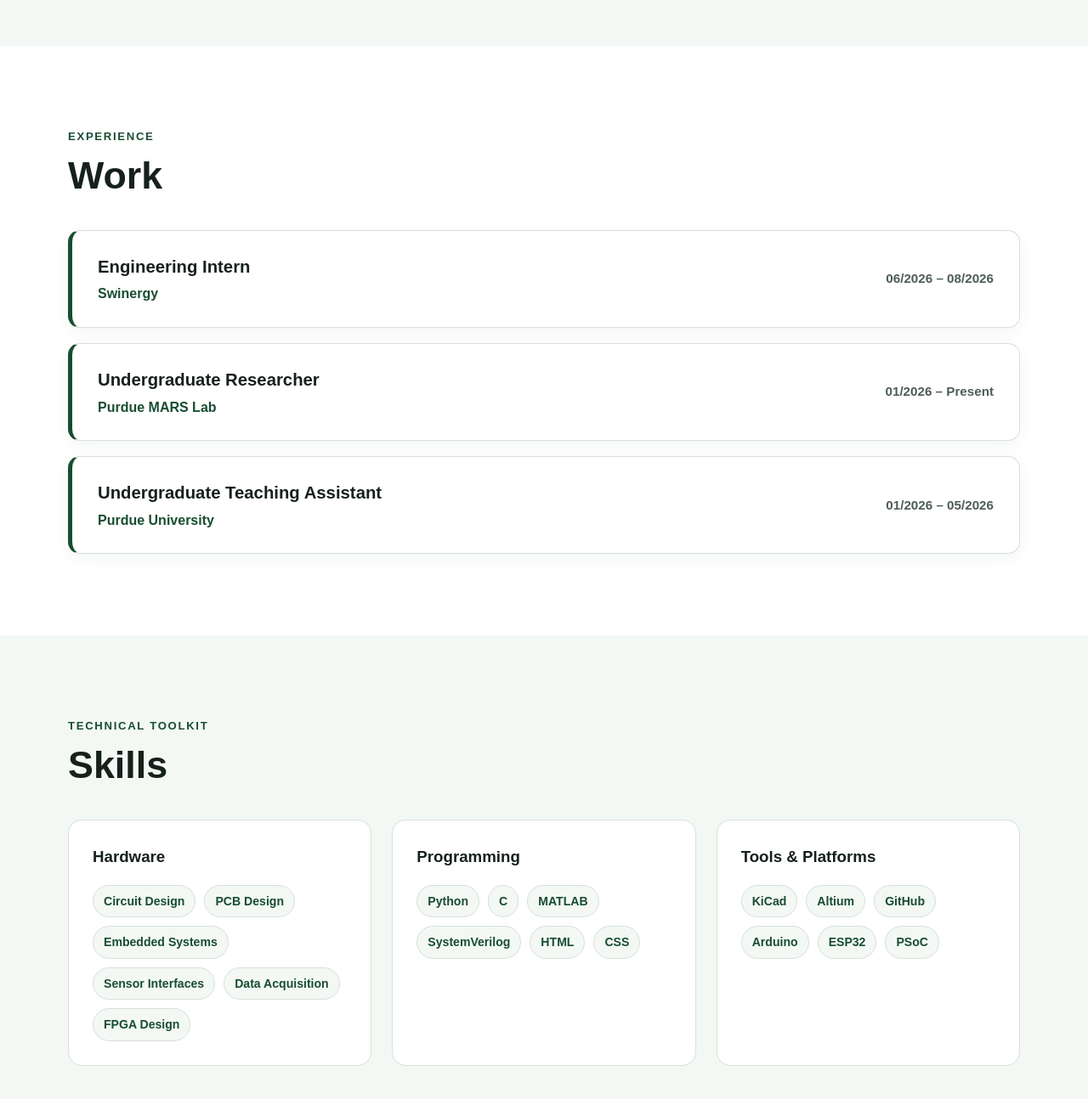
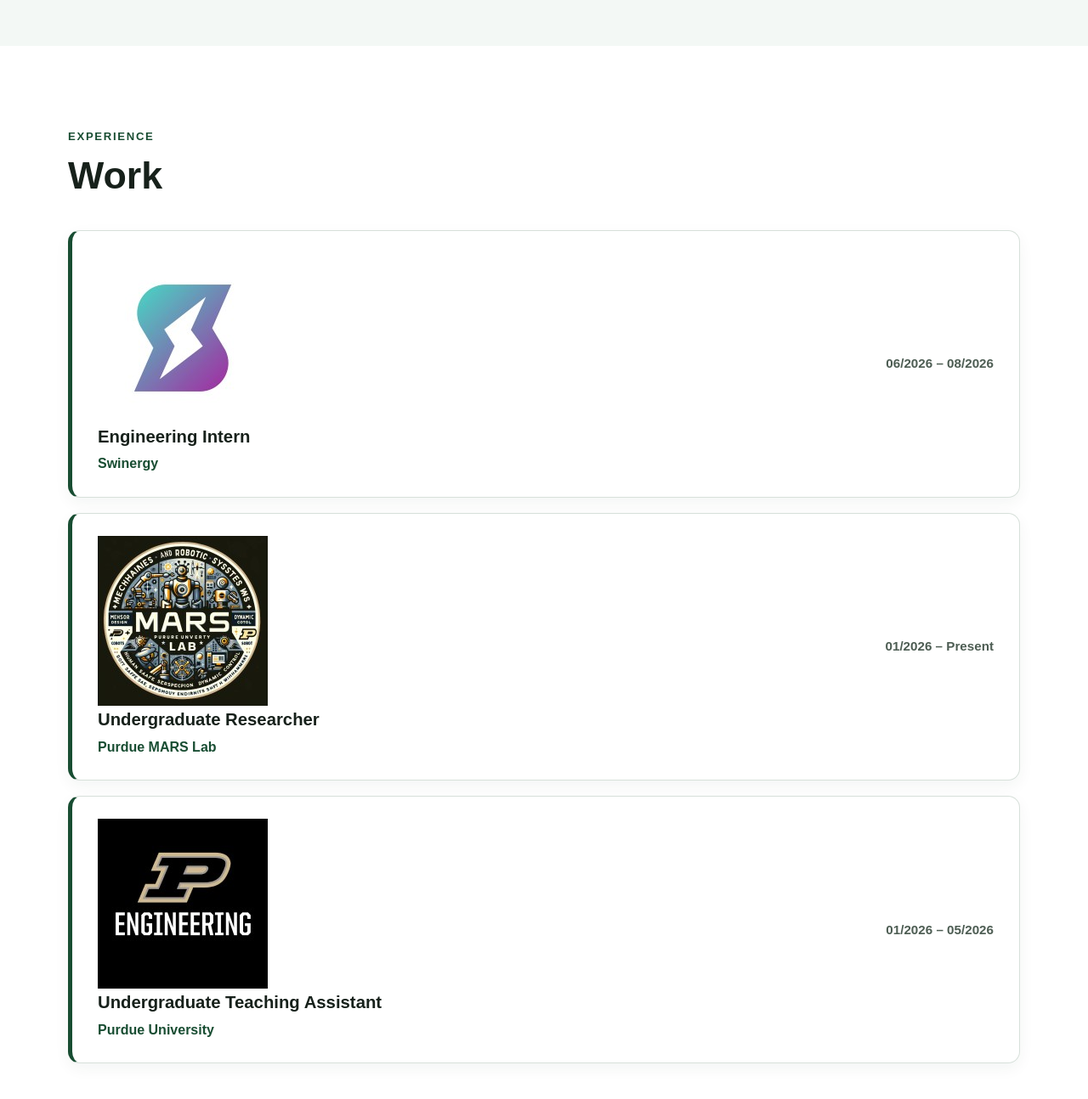
Before and after one commit to jpeelan/jpelan.github.io, a plain HTML site: page index.html in a window 1280 px wide. Shown: the part 1631-2925 px from the top of the page at 85% size. Drawn offline with Linux system fonts and the light colour scheme.

Commit message:
Refactor work items to include logos and structure

```diff
--- a/index.html
+++ b/index.html
@@ -222,27 +222,51 @@
 
       <div class="work-list">
         <article class="work-item">
+          <div class="work-main">
+            <img
+              class="work-logo"
+              src="images/swinergy-logo.png"
+              alt="Swinergy logo"
+            />
+
             <div>
               <h3>Engineering Intern</h3>
               <p class="organization">Swinergy</p>
+            </div>
           </div>
 
           <p class="date">06/2026 – 08/2026</p>
         </article>
 
         <article class="work-item">
+          <div class="work-main">
+            <img
+              class="work-logo"
+              src="images/mars-lab-logo.png"
+              alt="Purdue MARS Lab logo"
+            />
+
             <div>
               <h3>Undergraduate Researcher</h3>
               <p class="organization">Purdue MARS Lab</p>
+            </div>
           </div>
 
           <p class="date">01/2026 – Present</p>
         </article>
 
         <article class="work-item">
+          <div class="work-main">
+            <img
+              class="work-logo"
+              src="images/purdue-logo.png"
+              alt="Purdue University logo"
+            />
+
             <div>
               <h3>Undergraduate Teaching Assistant</h3>
               <p class="organization">Purdue University</p>
+            </div>
           </div>
 
           <p class="date">01/2026 – 05/2026</p>
```
Lines whose indentation alone changed are shown as unchanged.
